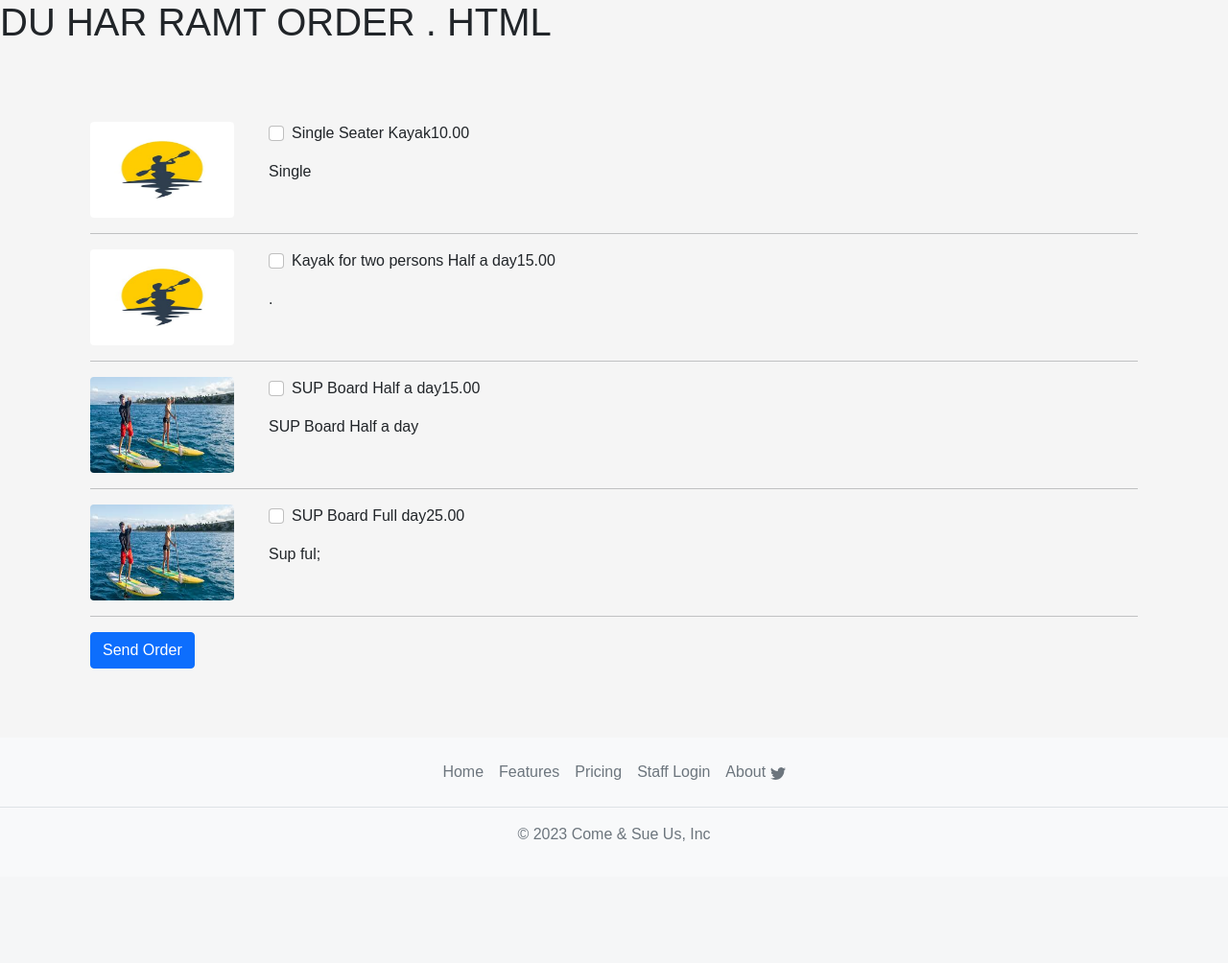
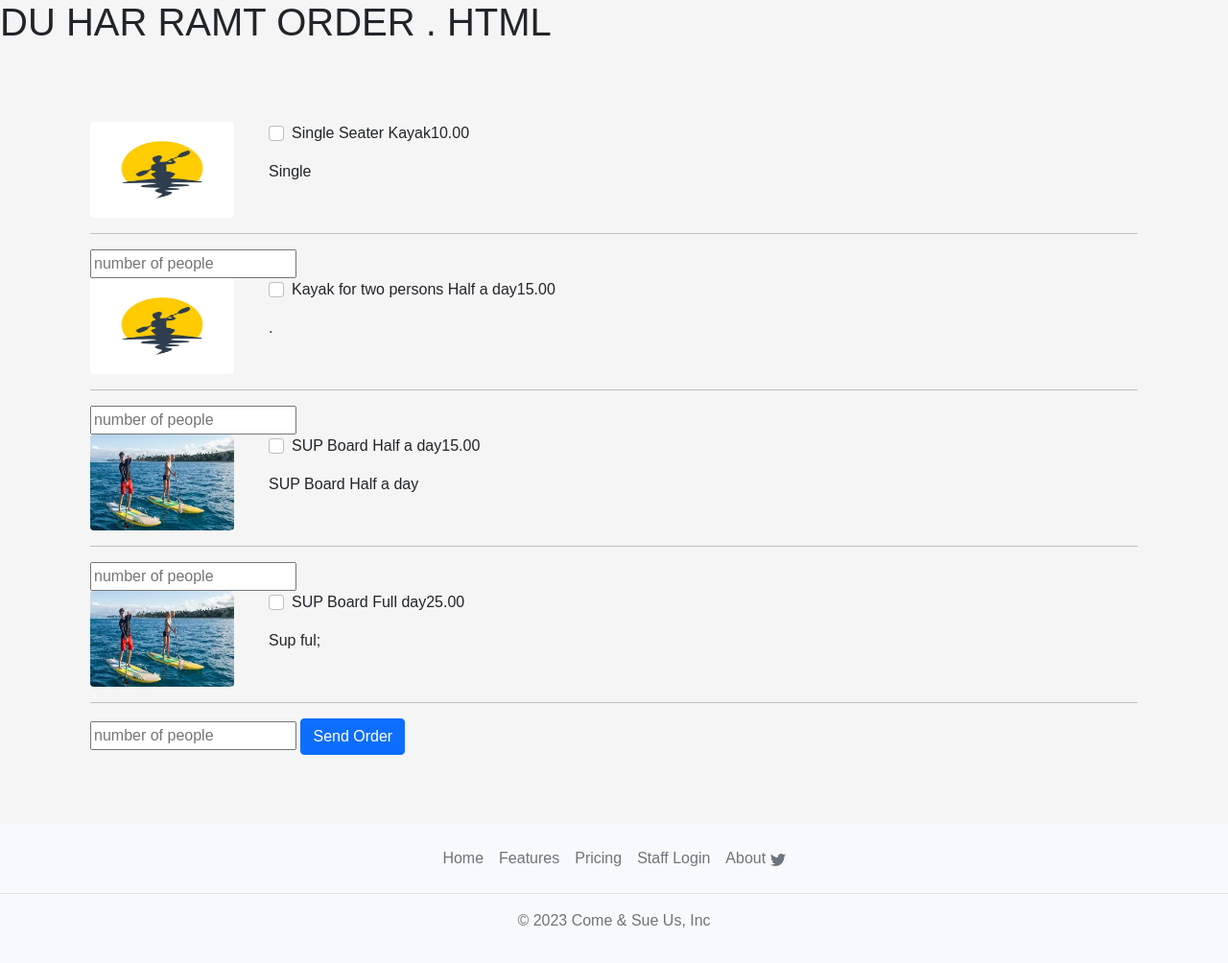
Before and after one commit to JacquesIversen/pp4-this-time-final, a Django app: page /order/ in a window 1280 px wide. Shown: the part 127-1131 px from the top of the page at 96% size. Before the commit the page ends 1004 px from the top, so only its background shows below. Run offline with Django 4.2, Linux system fonts and the light colour scheme; data comes from the database, SQL or seed files in the repository; both versions use the stored data as it was after the commit; some web fonts are replaced.

Commit message:
input added in order model

```diff
--- a/home/templates/home/order.html
+++ b/home/templates/home/order.html
@@ -26,6 +26,7 @@
                         </div>
                     </div>
                     <hr />
+                    <input name="people[]" type="number" placeholder="number of people" default="1">
                 {% endfor %}
 <!-- Button trigger modal -->
 <button type="button" class="btn btn-primary" data-bs-toggle="modal" data-bs-target="#exampleModal">
--- a/home/views.py
+++ b/home/views.py
@@ -28,13 +28,15 @@ class Order(View):
         }
 
         items = request.POST.getlist('items[]')
+        people = request.POST.getlist('people[]')
 
-        for item in items:
+        for index, item in enumerate(items):
             variant_item = Variant.objects.get(pk__contains=int(item))
             item_data = {
                 'id': variant_item.pk,
                 'name': variant_item.name,
-                'price': variant_item.price
+                'price': variant_item.price * int(people[index])
+
             }
 
             order_items['items'].append(item_data)
```
Also changed, not shown: db.sqlite3.
